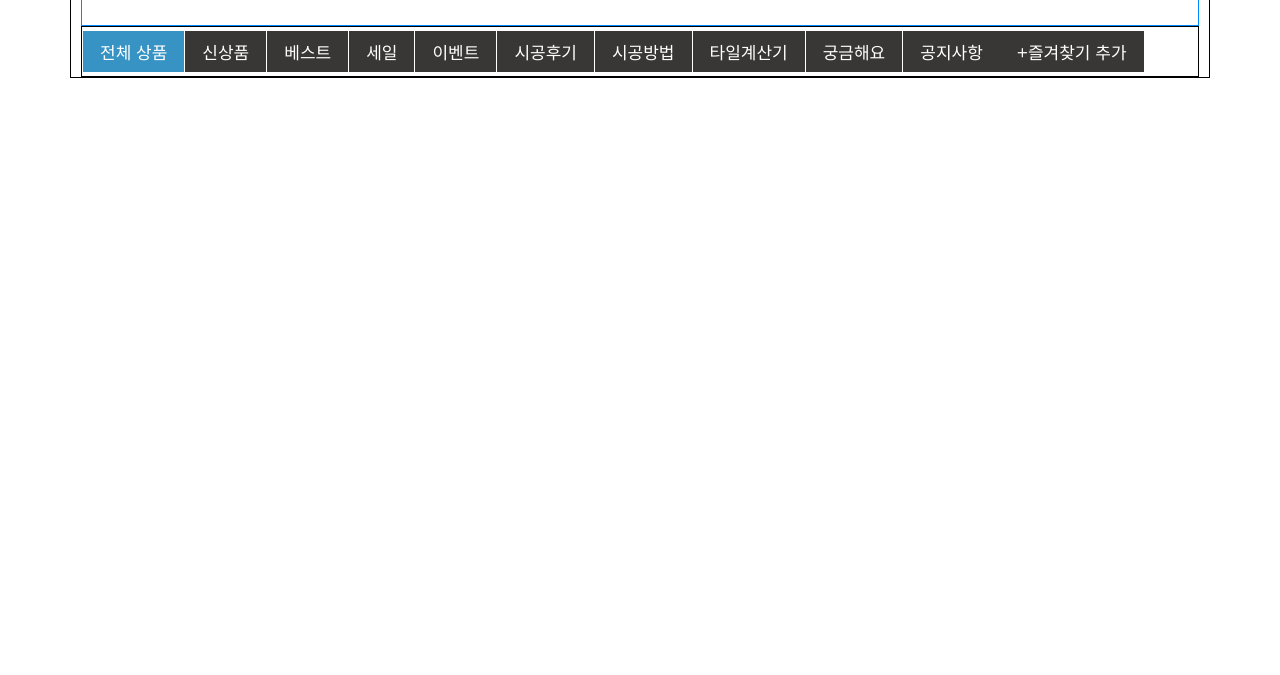
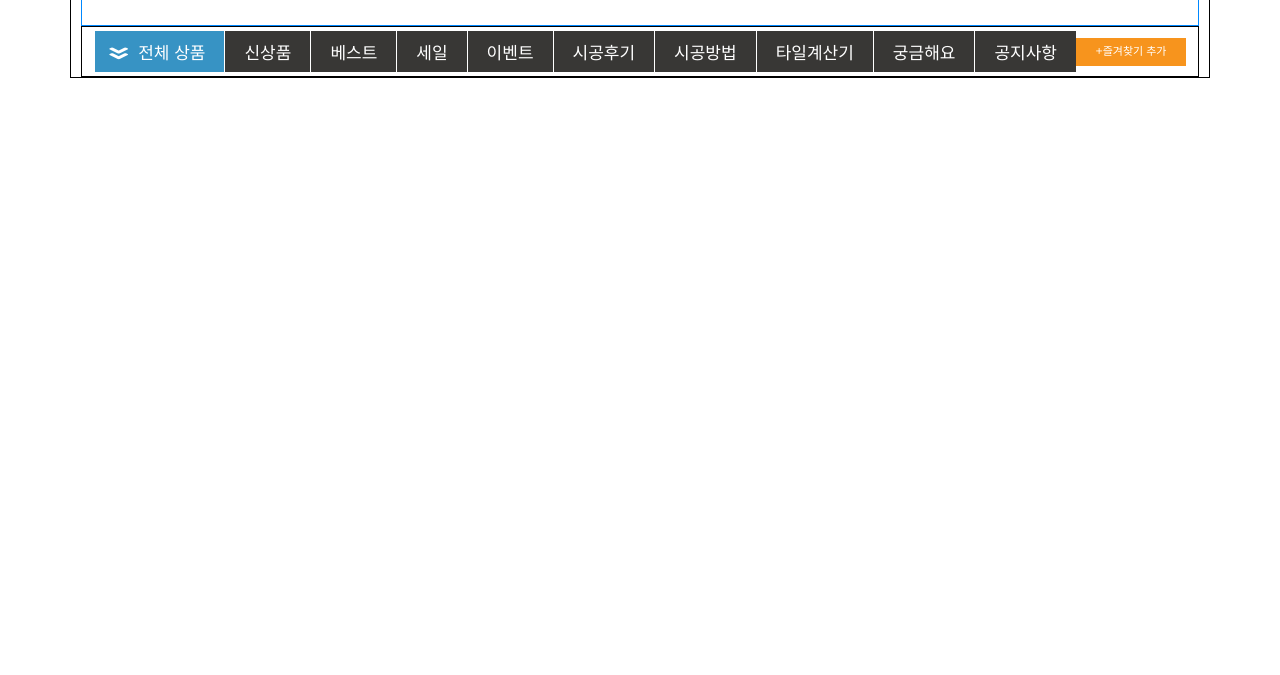
Before and after one commit to zzupd/0802_TileDotCom_Login, a plain HTML site: page index.html in a window 1280 px wide. Shown: the part 125-800 px from the top of the page. Drawn offline with Linux system fonts and the light colour scheme.

Commit message:
0803_GNB구현완료

```diff
--- a/index.html
+++ b/index.html
@@ -6,6 +6,13 @@
     <meta http-equiv="X-UA-Compatible" content="IE=edge">
     <meta name="viewport" content="width=device-width, initial-scale=1.0">
     <title>수행평가Ev05_타일닷컴</title>
+
+    <link rel="stylesheet"
+    href="https://use.fontawesome.com/releases/v5.15.3/css/all.css"
+    integrity="sha384-SZXxX4whJ79/gErwcOYf+zWLeJdY/qpuqC4cAa9rOGUstPomtqpuNWT9wdPEn2fk"
+    crossorigin="anonymous">
+
+
     <link rel="stylesheet" href="style/style.css">
     <script src="script/jquery-3.6.0.min.js"></script>
     <script src="script/script.js"></script>
@@ -82,7 +89,12 @@
         <nav id="gnb">
 
             <ul id="mainMenu" class="flex-container">
-                <li class="mainLi"><a href="#">전체 상품</a></li>
+                <li class="mainLi">
+                    <a href="#">
+                        <i class="fas fa-angle-double-down"
+                        style="font-size:15px;color:#fff; transform: scaleX(2); margin-right: 10px;"></i>
+                        전체 상품</a>
+                </li>
                 <li class="mainLi"><a href="#">신상품</a></li>
                 <li class="mainLi"><a href="#">베스트</a></li>
                 <li class="mainLi"><a href="#">세일</a></li>
@@ -92,7 +104,7 @@
                 <li class="mainLi"><a href="#">타일계산기</a></li>
                 <li class="mainLi"><a href="#">궁금해요</a></li>
                 <li class="mainLi"><a href="#">공지사항</a></li>
-                <li class="mainLi"><a href="#">+즐겨찾기 추가</a></li>
+                <li class="mainLi"><a href="#"><span id="blinkStr">+즐겨찾기 추가</span></a></li>
             </ul>
 
         </nav>
--- a/script/script.js
+++ b/script/script.js
@@ -1,6 +1,12 @@
 $(function () {
 
+    // GNB 메뉴 blink(깜밖임 효과) 시작
+    setInterval(fnBlink, 580);
 
+    function fnBlink() {
+        $("#blinkStr").toggle();
+    }
+    // GNB 메뉴 blink(깜밖임 효과) 끝
 
 
 });
--- a/style/style.css
+++ b/style/style.css
@@ -1,12 +1,11 @@
 @charset "UTF-8";
 @import url(style_Reset.css);
 
-
 /* 가이드라인 시작 */
-div#wrap  {
+div#wrap {
   border: 1px solid #000;
 }
-#wrap>#header {
+#wrap > #header {
   border: 1px solid #08f;
 }
 /*
@@ -16,17 +15,14 @@ div#wrap  {
 
 /* 가이드라인 끝 */
 
-
-
 /* div#wrap 시작 */
-div#wrap  {
+div#wrap {
   width: 1140px;
   padding: 0 10px;
   border: 1px solid #000;
   margin: 0 auto;
 }
 /* div#wrap 끝 */
-
 
 /* header#header 시작 */
 header#header {
@@ -36,17 +32,16 @@ header#header {
   align-items: center;
 }
 
-#header>div#headerLogo {
+#header > div#headerLogo {
   width: 230px;
   text-align: center;
 }
 
-
 /* div#searchArea 시작 */
-#header>div#searchArea {
+#header > div#searchArea {
   flex: 1;
 }
-#header>div#searchArea>* {
+#header > div#searchArea > * {
   width: 300px;
   /* border: 1px solid #f80; */
   transform: translateX(120px);
@@ -93,11 +88,8 @@ header#header {
 }
 /* div#searchArea 끝 */
 
-
-
-
 /* nav#headerLnb 시작 */
-#header>nav#headerLnb {
+#header > nav#headerLnb {
   width: 380px;
   padding: 10px;
 }
@@ -112,11 +104,15 @@ header#header {
 
 /* header#header 끝 */
 
-
 /* nav#gnb 시작 */
 nav#gnb {
   padding: 4px 0;
   border: 1px solid #000;
+}
+
+#gnb ul {
+  justify-content: center;
+  align-items: center;
 }
 
 #gnb ul a {
@@ -124,7 +120,7 @@ nav#gnb {
   font-size: 17px;
   /* font-weight: bold; */
   text-align: center;
-    padding: 8px 17px;
+  padding: 8px 19px;
   background-color: #383735;
   display: inline-block;
 }
@@ -136,4 +132,23 @@ nav#gnb {
 #gnb li:first-child a {
   background-color: #3793c4;
 }
+
+#gnb li:last-child {
+  height: 28px;
+  /* border: 1px solid #000; */
+}
+
+#gnb li:last-child a {
+  width: 110px;
+  height: 28px;
+  font-size: 11px;
+  line-height: 28px;
+  padding: 0;
+  background-color: #f7941d;
+}
+
+#gnb li:last-child a span {
+  color: #fff;
+  /* display: block; */
+}
 /* nav#gnb 끝 */
```
Lines whose indentation alone changed are shown as unchanged.
